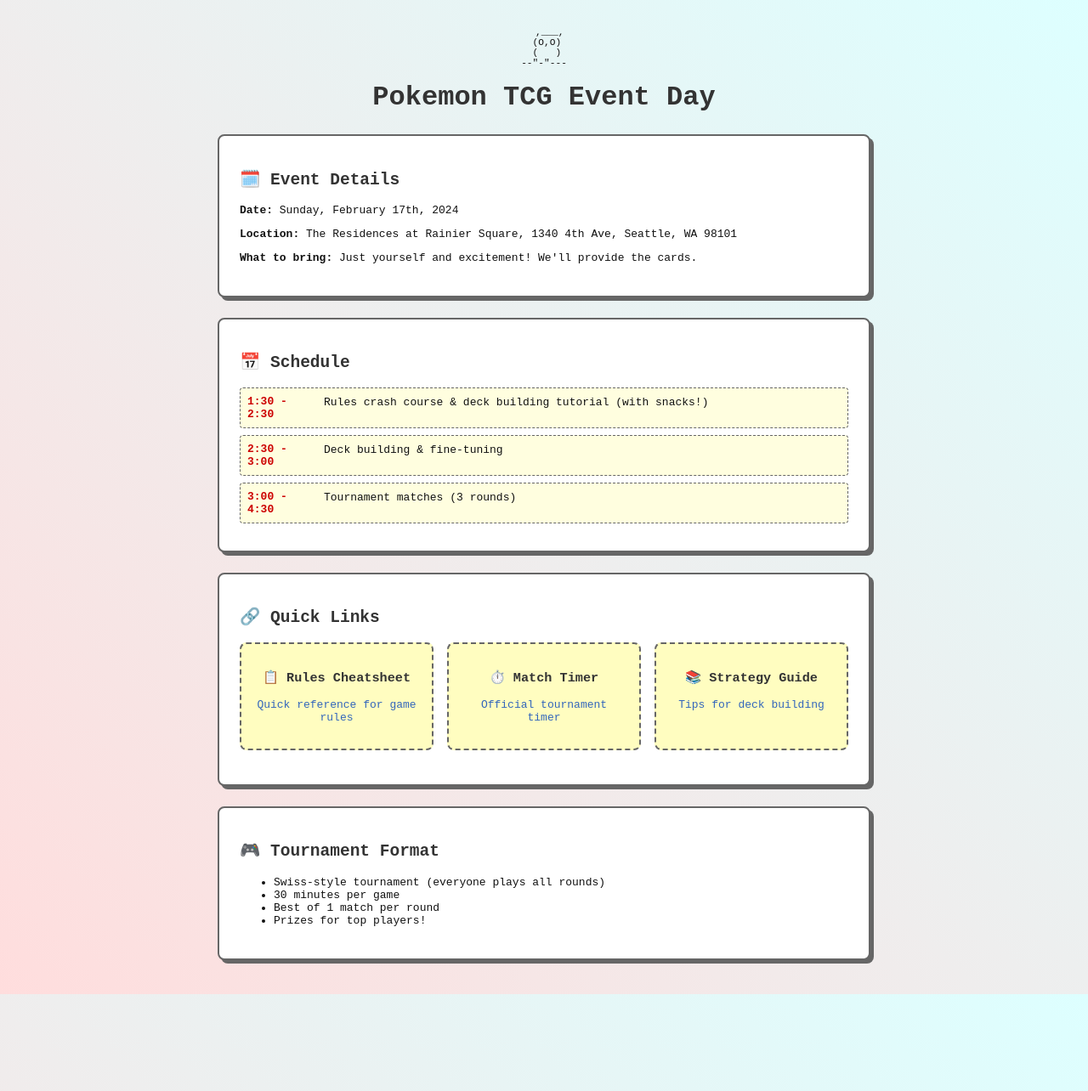
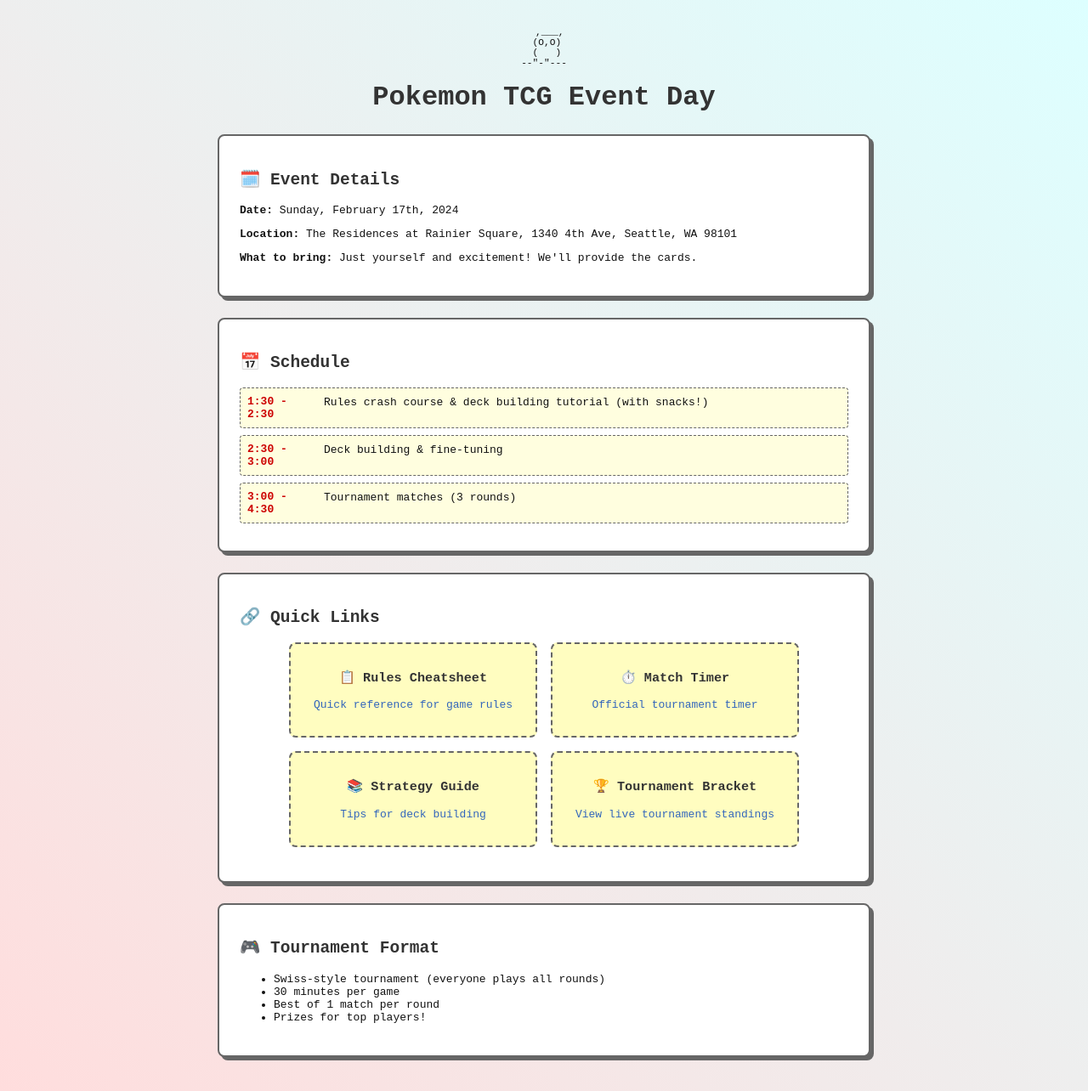
Before and after one commit to victorhuangwq/experiencethis.world, a Jekyll site: the page built from pokemon/index.html, in a window 1280 px wide. Shown: the whole page at 85% size. Built offline with Jekyll 4.4.1, drawn with Linux system fonts in a browser that asks for light colours.

Commit message:
add buttons

```diff
--- a/pokemon/index.html
+++ b/pokemon/index.html
@@ -76,9 +76,10 @@
 
         .links-grid {
             display: grid;
-            grid-template-columns: repeat(auto-fit, minmax(200px, 1fr));
+            grid-template-columns: repeat(2, 1fr); /* Changed to always show 2 columns */
+            max-width: 600px; /* Added to constrain grid width */
+            margin: 1rem auto; /* Center the grid */
             gap: 1rem;
-            margin: 1rem 0;
         }
 
         .link-card {
@@ -88,6 +89,7 @@
             border-radius: 8px;
             text-align: center;
             transition: transform 0.2s;
+            height: 100%; /* Ensure consistent height */
         }
 
         .link-card:hover {
@@ -178,6 +180,24 @@
                 margin-left: 1rem;
                 margin-right: 1rem;
             }
+
+            .links-grid {
+                grid-template-columns: 1fr; /* Stack on mobile */
+            }
+
+            .link-card {
+                padding: 0.5rem; /* Reduce padding on mobile */
+            }
+
+            .link-card h3 {
+                margin: 0.5rem 0; /* Reduce margins on mobile */
+                font-size: 1.1rem;
+            }
+
+            .link-card p {
+                margin: 0.3rem 0; /* Reduce margins on mobile */
+                font-size: 0.9rem;
+            }
         }
 
         .pokemon-sprite pre {
@@ -238,6 +258,10 @@
                     <h3>📚 Strategy Guide</h3>
                     <p>Tips for deck building</p>
                 </a>
+                <a href="https://challonge.com/brilliantstars" class="link-card">
+                    <h3>🏆 Tournament Bracket</h3>
+                    <p>View live tournament standings</p>
+                </a>
             </div>
         </div>
 
```
